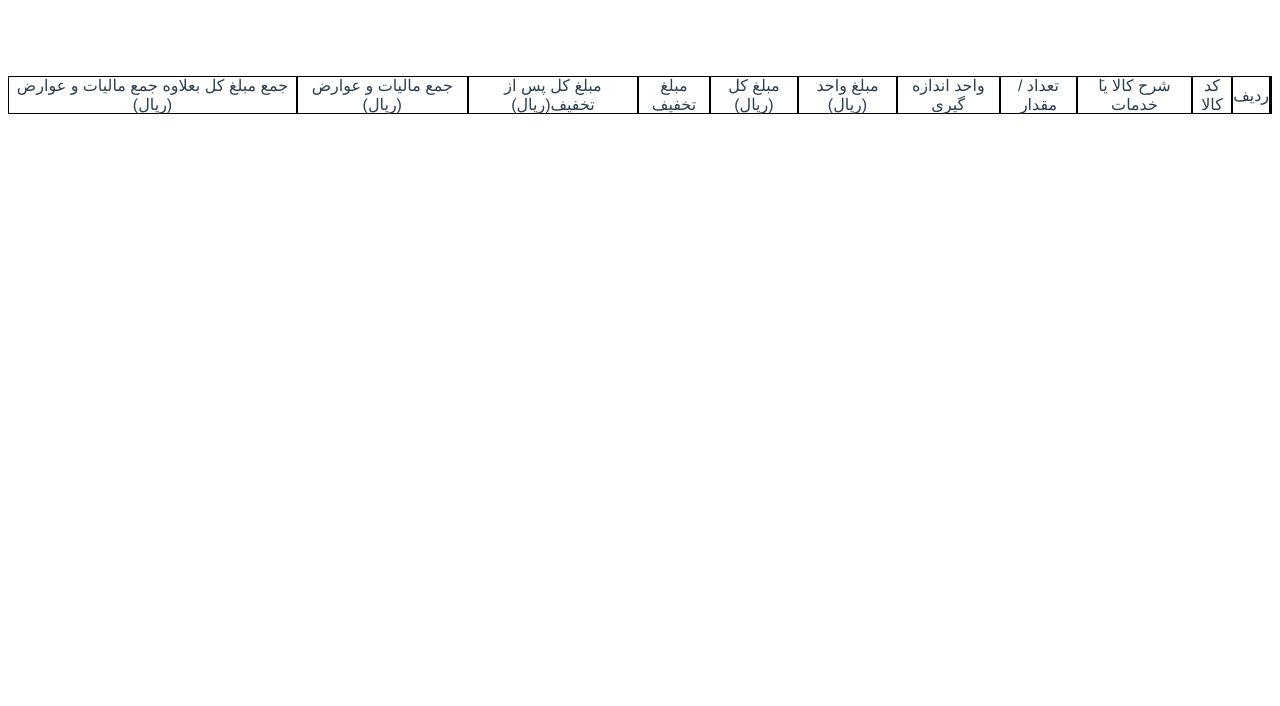
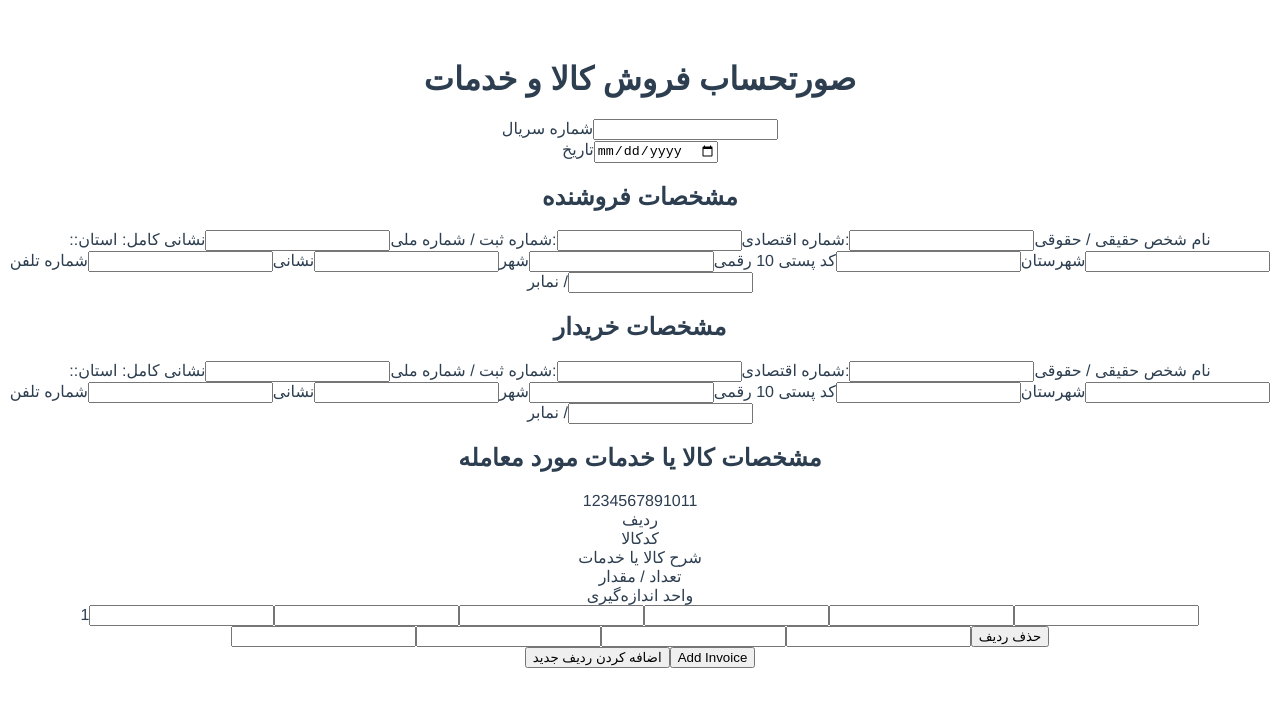
Before and after one commit to asmachegeni/OnlineInvoice, a Vue app: page / in a window 1280 px wide. Shown: the top 706 px of the page. Built offline with nearby package versions, Linux system fonts and the light colour scheme.

Commit message:
add template for factor and add add & delete methods

```diff
--- a/public/index.html
+++ b/public/index.html
@@ -5,7 +5,7 @@
     <meta http-equiv="X-UA-Compatible" content="IE=edge">
     <meta name="viewport" content="width=device-width,initial-scale=1.0">
     <link rel="icon" href="<%= BASE_URL %>favicon.ico">
-    <title><%= htmlWebpackPlugin.options.title %></title>
+    <title>فاکتور آنلاین</title>
   </head>
   <body>
     <noscript>
--- a/src/App.vue
+++ b/src/App.vue
@@ -1,10 +1,12 @@
 <template>
   <TableProducts/>
+
 </template>
 
 <script>
 
 import TableProducts from './components/TableProducts.vue'
+
 export default {
   name: 'App',
   components: {
--- a/src/components/TableProducts.vue
+++ b/src/components/TableProducts.vue
@@ -1,64 +1,184 @@
 <template>
-  <div class="header">
-    <p v-for="headerName in headerNames" :key="headerName" class="header-name">
-      {{ headerName }}
-    </p>
+  <div>
+    <h1>صورتحساب فروش کالا و خدمات</h1>
+    <form @submit.prevent="addInvoice">
+      <div class="form-group">
+        <label for="Serial_number">شماره سریال</label>
+        <input
+          type="text"
+          id="Serial_number"
+          v-model="invoice.Serial_number"
+          required
+        />
+      </div>
+      <div class="form-group">
+        <label for="invoice_date">تاریخ</label>
+        <input
+          type="date"
+          id="invoice_date"
+          v-model="invoice.invoice_date"
+          required
+        />
+      </div>
+      <!-- -------------------------------------------------------------- -->
+
+      <div
+        class="form-group"
+        v-for="(info, index) in invoice.Buyer_and_seller_information"
+        :key="index"
+      >
+      <h2 v-if="info.type==='seller'">مشخصات فروشنده</h2>
+      <h2 v-else>مشخصات خریدار</h2>
+
+        <label for="invoice_date">:نام شخص حقیقی / حقوقی</label>
+        <input type="text" id="invoice_date" v-model="info.name" required />
+        <label for="invoice_date">:شماره اقتصادی</label>
+        <input
+          type="text"
+          id="invoice_date"
+          v-model="info.Economical_number"
+          required
+        />
+        <label for="invoice_date">:شماره ثبت / شماره ملی</label>
+        <input
+          type="text"
+          id="invoice_date"
+          v-model="info.registration_number"
+          required
+        />
+        <label for="invoice_date">نشانی کامل: استان:</label>
+        <input type="text" id="invoice_date" v-model="info.province" required />
+        <label for="invoice_date">شهرستان</label>
+        <input type="text" id="invoice_date" v-model="info.county" required />
+        <label for="invoice_date">کد پستی 10 رقمی</label>
+        <input
+          type="text"
+          id="invoice_date"
+          v-model="info.Postal_code"
+          required
+        />
+        <label for="invoice_date">شهر</label>
+        <input type="text" id="invoice_date" v-model="info.city" required />
+        <label for="invoice_date">نشانی</label>
+        <input type="text" id="invoice_date" v-model="info.address" required />
+        <label for="invoice_date">شماره تلفن / نمابر</label>
+        <input type="text" id="invoice_date" v-model="info.tel" required />
+      </div>
+
+      <!-- ------------------------------------------------------------------------------------- -->
+      <div>
+        <h2>مشخصات کالا یا خدمات مورد معامله</h2>
+        <div>
+          <span v-for="i in 11" :key="i">{{ i }}</span>
+        </div>
+        <div>
+          <div>ردیف</div>
+          <div>کدکالا</div>
+          <div>شرح کالا یا خدمات</div>
+          <div>تعداد / مقدار</div>
+          <div>واحد اندازه‌گیری</div>
+        </div>
+        <div>
+          <div v-for="(item, index) in invoice.items" :key="index">
+            <span> {{ index + 1 }}</span>
+            <input type="number" v-model="item.ProductCode" required />
+            <input type="text" v-model="item.DescriptionOfGoods" required />
+            <input type="number" v-model="item.number" required />
+            <input type="number" v-model="item.unit" required />
+            <input type="number" v-model="item.UnitAmount" required />
+            <input type="number" v-model="item.TotalAmount" required />
+            <input type="number" v-model="item.amountDiscount" required />
+            <input
+              type="number"
+              v-model="item.TotalAmountAfterDiscount"
+              required
+            />
+            <input type="number" v-model="item.taxCollection" required />
+            <input
+              type="number"
+              v-model="item.sumOfTotalAmountPlusTax"
+              required
+            />
+            <button type="button" @click="deleteItem(index)">حذف ردیف</button>
+          </div>
+        </div>
+      </div>
+      <!-- ------------------------------------------------------------------ -->
+      <button type="button" @click="addItem">اضافه کردن ردیف جدید</button>
+      <button type="submit">Add Invoice</button>
+    </form>
   </div>
 </template>
 
 <script>
 export default {
-  name: "TableProducts",
   data() {
     return {
-      headerNames: [
-        " ",
-        "ردیف",
-        "کد کالا",
-        "َشرح کالا یا خدمات",
-        "تعداد / مقدار",
-        "واحد اندازه گیری",
-        "مبلغ واحد (ریال)",
-        "مبلغ کل (ریال)",
-        "مبلغ تخفیف",
-        "مبلغ کل پس از تخفیف(ریال)",
-        "جمع مالیات و عوارض (ریال)",
-        "جمع مبلغ کل بعلاوه جمع مالیات و عوارض (ریال)",
-      ],
-      tableDat: [
-        {
-          selected: false,
-          rownNumber: 1,
-          ProductCode: 125,
-          DescriptionOfGoods: "کالای خوبی است",
-          number: 14,
-          unit: "kg",
-          UnitAmount: "120000",
-          TotalAmount: "6564686979876",
-          amountDiscount: "768798",
-          TotalAmountAfterDiscount: "87987987",
-          taxCollection: 546879879,
-          sumOfTotalAmountPlusTax: 467879879879798,
-        },
-      ],
+      invoice: {
+        Serial_number: "",
+        invoice_date: "",
+        Buyer_and_seller_information: [
+          {
+            type: "seller",
+            name: "",
+            Economical_number: "",
+            registration_number: "",
+            province: "",
+            county: "",
+            Postal_code: "",
+            city: "",
+            address: "",
+            tel: "",
+          },
+          {
+            type: "buyer",
+            name: "",
+            Economical_number: "",
+            registration_number: "",
+            province: "",
+            county: "",
+            Postal_code: "",
+            city: "",
+            address: "",
+            tel: "",
+          },
+        ],
+        items: [
+          {
+            ProductCode: "",
+            DescriptionOfGoods: "",
+            number: "",
+            unit: "",
+            UnitAmount: "",
+            TotalAmount: "",
+            amountDiscount: "",
+            TotalAmountAfterDiscount: "",
+            taxCollection: "",
+            sumOfTotalAmountPlusTax: "",
+          },
+        ],
+      },
     };
+  },
+  methods: {
+    addItem() {
+      this.invoice.items.push({
+        ProductCode: "",
+        DescriptionOfGoods: "",
+        number: "",
+        unit: "",
+        UnitAmount: "",
+        TotalAmount: "",
+        amountDiscount: "",
+        TotalAmountAfterDiscount: "",
+        taxCollection: "",
+        sumOfTotalAmountPlusTax: "",
+      });
+      console.log(this.invoice);
+    },
+    deleteItem(index) {
+      this.invoice.items.splice(index, 1);
+    },
   },
 };
 </script>
-
-<style>
-.header {
-  display: flex;
-  flex-direction: row-reverse;
-  width: 100%;
-  align-items: center;
-  justify-content: center;
-}
-.header-name {
-  border: 1px solid #000;
-  display: flex;
-  align-items: center;
-  justify-content: center;
-  height: 36px;
-}
-</style>
```
